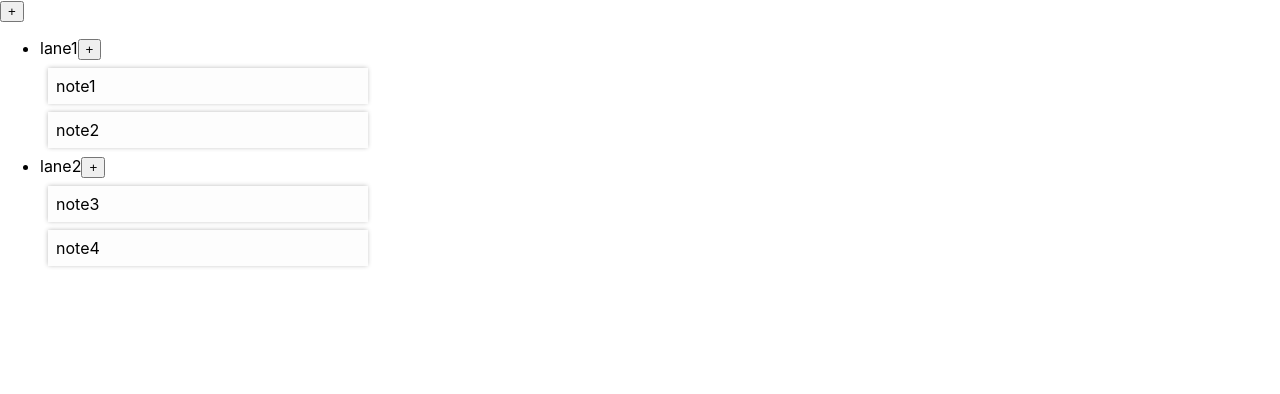
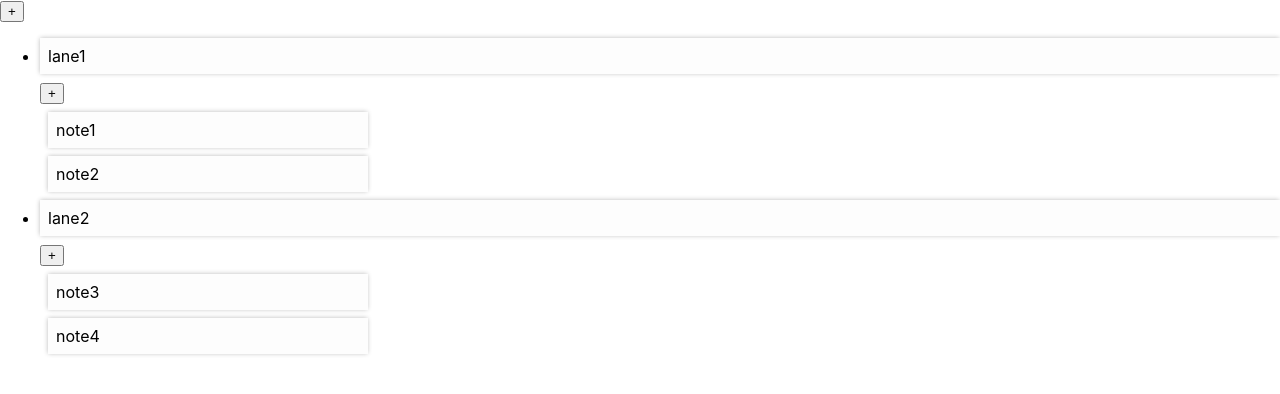
Before and after one commit to CamilleHbp/react01-kanban-app, a React (Create React App) app: page / in a window 1280 px wide. Shown: the top 394 px of the page. Built offline with nearby package versions, Linux system fonts and the light colour scheme.

Commit message:
Add delete lane function

```diff
--- /dev/null
+++ b/src/components/Lane.jsx
@@ -0,0 +1,15 @@
+import React from 'react';
+import './Lane.scss';
+
+function Lane({ children, onDelete }) {
+  return (
+    <div className="lane">
+      {children}
+      <button className="lane-delete" onClick={onDelete}>
+        x
+      </button>
+    </div>
+  );
+}
+
+export default Lane;
--- /dev/null
+++ b/src/components/Lane.scss
@@ -0,0 +1,37 @@
+@import 'style/Palette.scss';
+
+.lane {
+  overflow: auto;
+
+  margin-bottom: 0.5em;
+  padding: 0.5em;
+
+  background-color: $primary;
+  box-shadow: 0 0 0.3em 0.03em rgba(0, 0, 0, 0.3);
+
+  .value {
+    // Used to apply a minimum height. See https://www.w3schools.com/Css/css_inline-block.asp
+    display: inline-block;
+  }
+}
+
+.lane:hover {
+  box-shadow: 0 0 0.3em 0.03em rgba(0, 0, 0, 0.7);
+  transition: 0.6s;
+
+  .lane-delete {
+    visibility: visible;
+  }
+}
+
+.lane-delete {
+  background-color: crimson;
+  color: white;
+  border-radius: 50%;
+  border-width: 0;
+  float: right;
+
+  cursor: pointer;
+
+  visibility: hidden;
+}
--- a/src/components/LaneList.jsx
+++ b/src/components/LaneList.jsx
@@ -1,31 +1,48 @@
 import React from 'react';
 import { useDispatch, useSelector } from 'react-redux';
 import AddNote from 'components/AddNote';
+import Editable from 'components/Editable';
+import Lane from 'components/Lane';
 import NoteList from 'components/NoteList';
-import { getLanesArray } from 'store/laneReducer';
-import Editable from './Editable';
-import { startEditLane, finishEditLane } from 'store/laneActions';
+import { startEditLane, finishEditLane, deleteLane } from 'store/laneActions';
+import { getLanesArray, getLaneNoteIdArray } from 'store/laneReducer';
+import { getLaneNoteArray } from 'store/noteReducer';
+import { deleteNote } from 'store/noteActions';
 
 export function LaneList() {
-  const lanes = useSelector(store => {
-    return getLanesArray(store.lanes);
-  });
+  const lanesIds = useSelector(store => getLanesArray(store.lanes));
+  const lanes = useSelector(store => store.lanes);
+  const notes = useSelector(store => store.notes);
   const dispatch = useDispatch();
+
   const handleUpdateLane = (id, title) => {
     dispatch(finishEditLane(id, title));
   };
 
+  const handleDeleteLane = id => {
+    console.log('Delete ID: ' + id);
+    const noteIds = getLaneNoteIdArray(lanes, id);
+    const laneNotes = getLaneNoteArray(notes, noteIds);
+
+    laneNotes.forEach(noteId => {
+      dispatch(deleteNote(noteId));
+    });
+    dispatch(deleteLane(id));
+  };
+
   return (
     <ul className="lanelist">
-      {lanes.map(({ id, editing, title }) => {
+      {lanesIds.map(({ id, editing, title }) => {
         return (
           <li key={id}>
+            <Lane onDelete={handleDeleteLane.bind(null, id)}>
               <Editable
                 editing={editing}
                 value={title}
                 onDisplayClick={() => dispatch(startEditLane(id))}
                 onEdit={handleUpdateLane.bind(null, id)}
               />
+            </Lane>
             <AddNote laneId={id} />
             <NoteList laneId={id} />
           </li>
```
Also changed, not shown: src/store/laneReducer.js (+2 -8 lines). Lines whose indentation alone changed are shown as unchanged.
